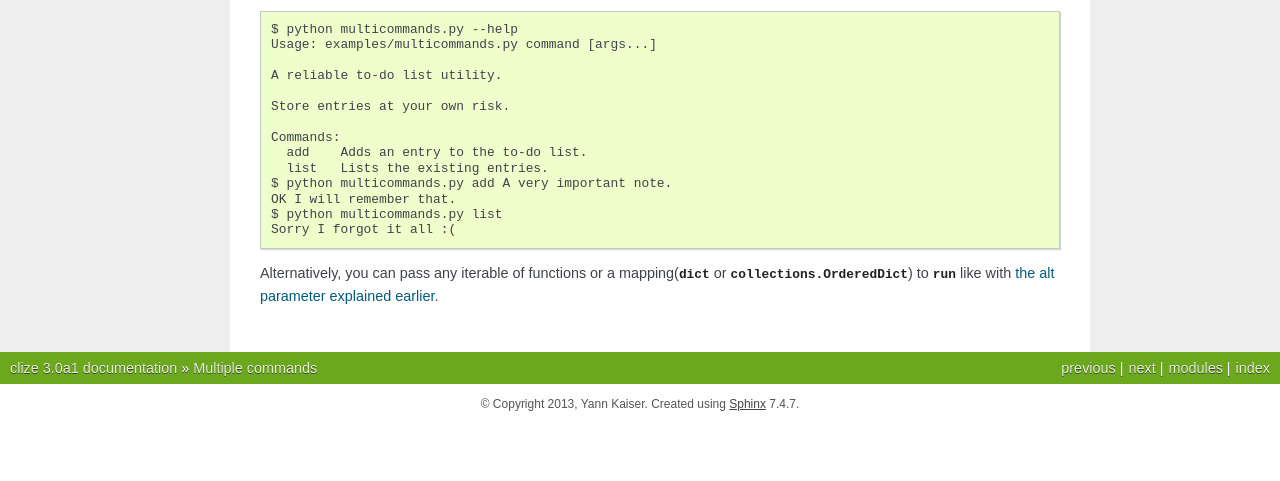
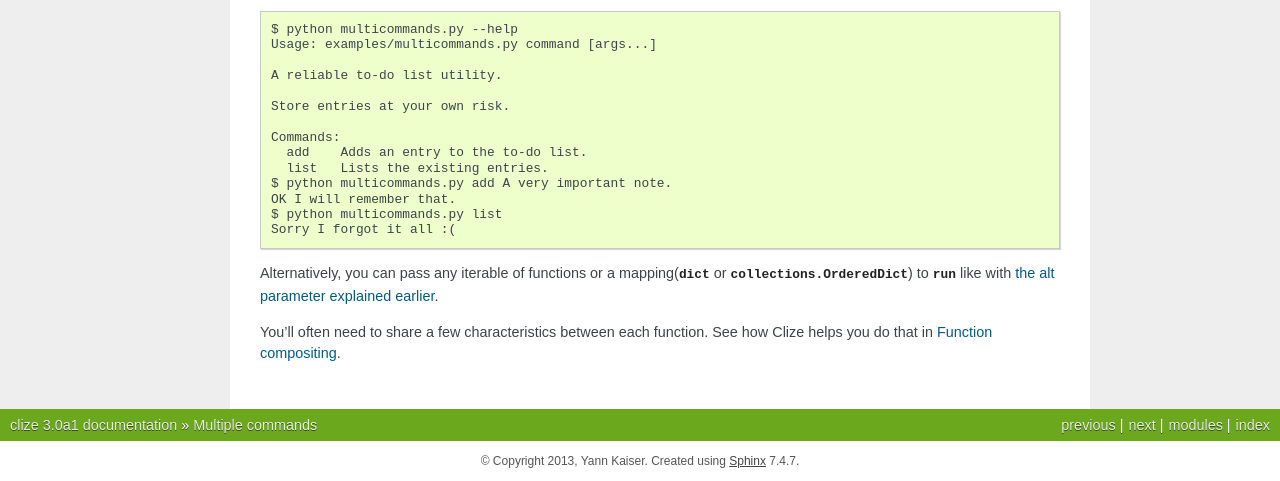
Before and after one commit to epsy/clize, a Sphinx documentation site: the page built from docs/multicommands.rst, in a window 1280 px wide, cut to the strip 908-1389 px from the top of the page. Built offline with Sphinx 7.4.7, drawn with Linux system fonts in a browser that asks for light colours; pages that are not in the unit, such as notebooks, are missing from menus; before the commit the page ends 1332 px from its top, so only the background shows below that.

Commit message:
Added glue text between the tutorials.

```diff
--- a/docs/basics.rst
+++ b/docs/basics.rst
@@ -348,3 +348,7 @@ one option is to raise an :class:`ArgumentError` from within your function:
 
 If you would like the usage line not to be printed, raise :class:`UserError`
 instead.
+
+
+Next up, we will look at how you can have Clize :ref:`dispatch to multiple
+functions<dispatching>` for you.
--- a/docs/compositing.rst
+++ b/docs/compositing.rst
@@ -225,3 +225,8 @@ names of the composited parameters must not conflict:
     Connecting to (('abc', 80, True), ('def', 80, False)) to get /eggs
     $ python argdeco.py /eggs -6 abc def --port 8080 cheese
     Connecting to (('abc', 80, True), ('def', 80, False), ('cheese', 8080, False)) to get /eggs
+
+
+Congratulations, you've reached the end of the tutorials! You can check out the
+:ref:`parameter reference<parameter-reference>` or see how you can :ref:`extend
+the parser<extending parser>`.
--- a/docs/multicommands.rst
+++ b/docs/multicommands.rst
@@ -72,4 +72,9 @@ feature.
     Sorry I forgot it all :(
 
 Alternatively, you can pass any iterable of functions or a mapping(`dict` or
-`collections.OrderedDict`) to `.run` like with :ref:`the alt parameter explained earlier <command-list>`.
+`collections.OrderedDict`) to `.run` like with :ref:`the alt parameter
+explained earlier <command-list>`.
+
+
+You'll often need to share a few characteristics between each function. See how
+Clize helps you do that in :ref:`function-compositing`.
```
